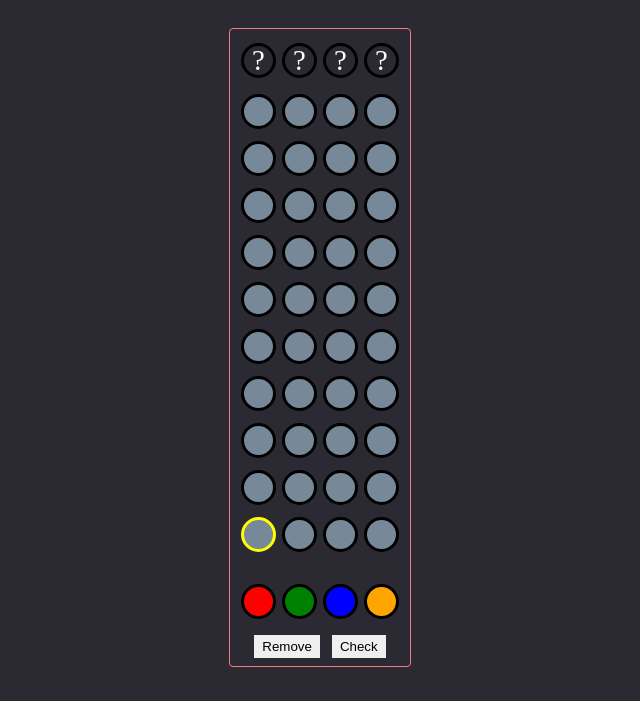
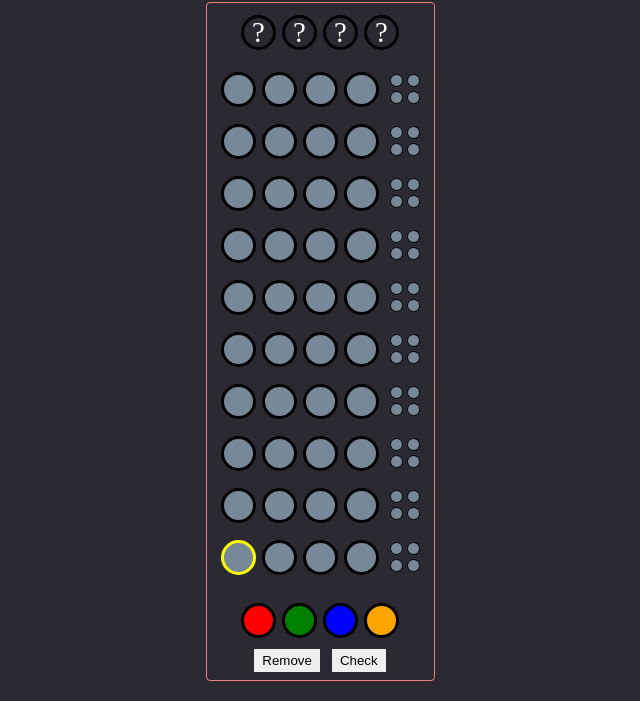
Before and after one commit to Edkiri/mastermind, a plain HTML site: page index.html in a window 1280 px wide. Shown: the part 99-800 px from the top of the page, without its empty margins (320-960 px from the left). Drawn offline with Linux system fonts and the light colour scheme; a web font is replaced by a local one.

Commit message:
Add render clues to RenderBoard

```diff
--- a/css/styles.css
+++ b/css/styles.css
@@ -5,8 +5,8 @@
 }
 body {
   width: 100vw;
-  height: 100vh;
-  overflow: hidden;
+  min-height: 100vh;
+  overflow-x: hidden;
   background-color: #2b2a33;
   display: flex;
   flex-direction: column;
@@ -37,16 +37,20 @@ main {
   padding: 8px;
   border: 1px solid lightcoral;
   border-radius: 4px;
+  margin-bottom: 12px;
 }
 .row {
   display: flex;
+  height: 40px;
+  align-items: center;
+  margin: 6px 3px;
 }
 .cell {
   width: 35px;
   height: 35px;
   border-radius: 50%;
-  margin: 6px 3px;
   border: 3px solid black;
+  margin: 0px 3px;
 }
 .hidden-cell {
   display: flex;
@@ -74,3 +78,19 @@ main {
   margin: 0 6px;
   padding: 4px 8px;
 }
+.clue-container {
+  display: grid;
+  width: 35px;
+  height: 35px;
+  grid-template-columns: 1fr 1fr;
+  grid-template-rows: 1fr 1fr;
+  margin-left: 6px;
+}
+.clue-cell {
+  width: 13px;
+  height: 13px;
+  border-radius: 50%;
+  border: 1px solid black;
+  align-self: center;
+  justify-self: center;
+}
--- a/js/board/render-board.js
+++ /dev/null
@@ -1,42 +0,0 @@
-// Renderiza el estado inicial del tablero dentro del elemento 'boardElement'.
-export function renderBoard(boardElement, gameState) {
-  // Renderiza las celdas ocultas arriba del tablero.
-  const hiddenRowElement = document.createElement("div");
-  hiddenRowElement.classList.add("row");
-  // Crea 4 celdas ocultas y agrega identificador único y clases para los estilos.
-  for (let i = 1; i <= 4; i++) {
-    const hiddenCellElement = document.createElement("div");
-    hiddenCellElement.classList.add("cell");
-    hiddenCellElement.classList.add("hidden-cell");
-    hiddenCellElement.textContent = "?";
-    hiddenCellElement.id = `hidden-cell-${i}`;
-    hiddenRowElement.appendChild(hiddenCellElement);
-  }
-  boardElement.appendChild(hiddenRowElement);
-  const { rows } = gameState.state;
-  // Por cada fila del estado: Crea un elemento div y agrega la clase 'row' y un identificador único.
-  rows.forEach((row) => {
-    const rowElement = document.createElement("div");
-    rowElement.classList.add("row");
-    rowElement.id = `row-${row.position}`;
-    // Por cada celda de la fila actual: Crea un elemento 'button', agrega la clase 'cell' y el
-    // color actual leído del estado. Agrega un identificador único.
-    row.cells.forEach((cell) => {
-      const cellElement = document.createElement("button");
-      cellElement.classList.add("cell");
-      cellElement.style.backgroundColor = cell.color;
-      cellElement.id = `row-${row.position}-cell-${cell.position}`;
-      // Renderiza todas las celdas dentro de la fila actual.
-      rowElement.appendChild(cellElement);
-    });
-    for (let i = 1; i <= 4; i++) {
-      const clueContainer = document.createElement("div");
-      clueContainer.classList.add("clue-contianer");
-      clueContainer.id = `clue-container-${i}`;
-      // Rendiriza
-      rowElement.appendChild(clueContainer);
-    }
-    // Renderiza todas las filas dentro del elemento 'boardElement'.
-    boardElement.appendChild(rowElement);
-  });
-}
--- a/js/board/renders/board-render.js
+++ b/js/board/renders/board-render.js
@@ -1,8 +1,15 @@
-class BoardRender {
+class RenderBoard {
   constructor(gameState) {
     this.gameState = gameState;
     this.hiddenRow = this.createHiddenRow();
     this.cellRows = this.createCellRows();
+  }
+
+  render(boardElement) {
+    boardElement.appendChild(this.hiddenRow);
+    this.cellRows.forEach((rowElement) => {
+      boardElement.appendChild(rowElement);
+    })
   }
 
   createHiddenRow() {
@@ -16,25 +23,35 @@ class BoardRender {
   }
 
   createHiddenCell(position) {
-    const hiddenCellElement = document.createElement("div");
+    const hiddenCell = document.createElement("div");
     hiddenCell.classList.add("cell");
     hiddenCell.classList.add("hidden-cell");
     hiddenCell.textContent = "?";
     hiddenCell.id = `hidden-cell-${position}`;
-    return hiddenCellElement;
+    return hiddenCell;
   }
 
   createCellRows() {
     const { rows } = this.gameState;
+    const rowElements = [];
     rows.forEach((row) => {
       const rowElement = document.createElement("div");
       rowElement.classList.add("row");
       rowElement.id = `row-${row.position}`;
       row.cells.forEach((cell) => {
-        const cell = this.createCell(cell);
-        rowElement.appendChild(cell);
+        const cellElement = this.createCell(cell);
+        rowElement.appendChild(cellElement);
       });
+      const clueContainerElement = document.createElement("div");
+      clueContainerElement.classList.add("clue-container");
+      row.clues.forEach((clue) => {
+        const clueElement = this.createClue(clue);
+        clueContainerElement.appendChild(clueElement);
+      });
+      rowElement.appendChild(clueContainerElement);
+      rowElements.push(rowElement);
     });
+    return rowElements;
   }
 
   createCell(cell) {
@@ -44,6 +61,13 @@ class BoardRender {
     cellElement.id = `row-${cell.rowPosition}-cell-${cell.position}`;
     return cellElement;
   }
+
+  createClue(clue) {
+    const clueElement = document.createElement("div");
+    clueElement.classList.add("clue-cell");
+    clueElement.style.backgroundColor = clue.color;
+    return clueElement;
+  }
 }
 
-export default BoardRender;
+export default RenderBoard;
--- a/js/game-state/create-initial-state.js
+++ b/js/game-state/create-initial-state.js
@@ -64,7 +64,6 @@ function createInitialClues(rowPosition) {
   const clues = [];
   for (let i = 1; i <= 4; i++) {
     const clue = {
-      rowPosition,
       color: DEFAULT_COLOR,
     };
     clues.push(clue);
--- a/js/main.js
+++ b/js/main.js
@@ -1,6 +1,6 @@
 import MastermindGame from "./game-state/mastermind-game.js";
 import RowControl from "./board/row-control.js";
-import { renderBoard } from "./board/render-board.js";
+import RenderBoard from "./board/renders/board-render.js";
 import PreviusCellObserver from "./board/observers/previus-cell.observer.js";
 import CurrentCellObserver from "./board/observers/current-cell.observer.js";
 import NextCellObserver from "./board/observers/next-cell.observer.js";
@@ -8,14 +8,16 @@ import { createInitialState } from "./game-state/create-initial-state.js";
 
 const boardElement = document.getElementById("board");
 
-// TODO: User must be able to choose difficulty
-// TODO: User must be able to choose colors
+// TODO: User must be able to choose colors.
+// TODO: User must be able to choose difficulty.
 const colors = ["red", "green", "blue", "orange"];
 const difficulty = "easy";
 
 const initialState = createInitialState(difficulty, colors);
 const game = new MastermindGame(initialState);
-renderBoard(boardElement, game);
+
+const renderBoard = new RenderBoard(game.state);
+renderBoard.render(boardElement);
 
 const currentCellObserver = new CurrentCellObserver();
 const previusCellObserver = new PreviusCellObserver();
@@ -25,8 +27,6 @@ game.subscribe(previusCellObserver);
 game.subscribe(nextCellObserver);
 
 game.start();
-
-console.log(game.state);
 
 const rowControl = new RowControl(colors);
 rowControl.controlCells.forEach((cellControl) => {
```
Also changed, not shown: index.html (line endings or trailing spaces).
